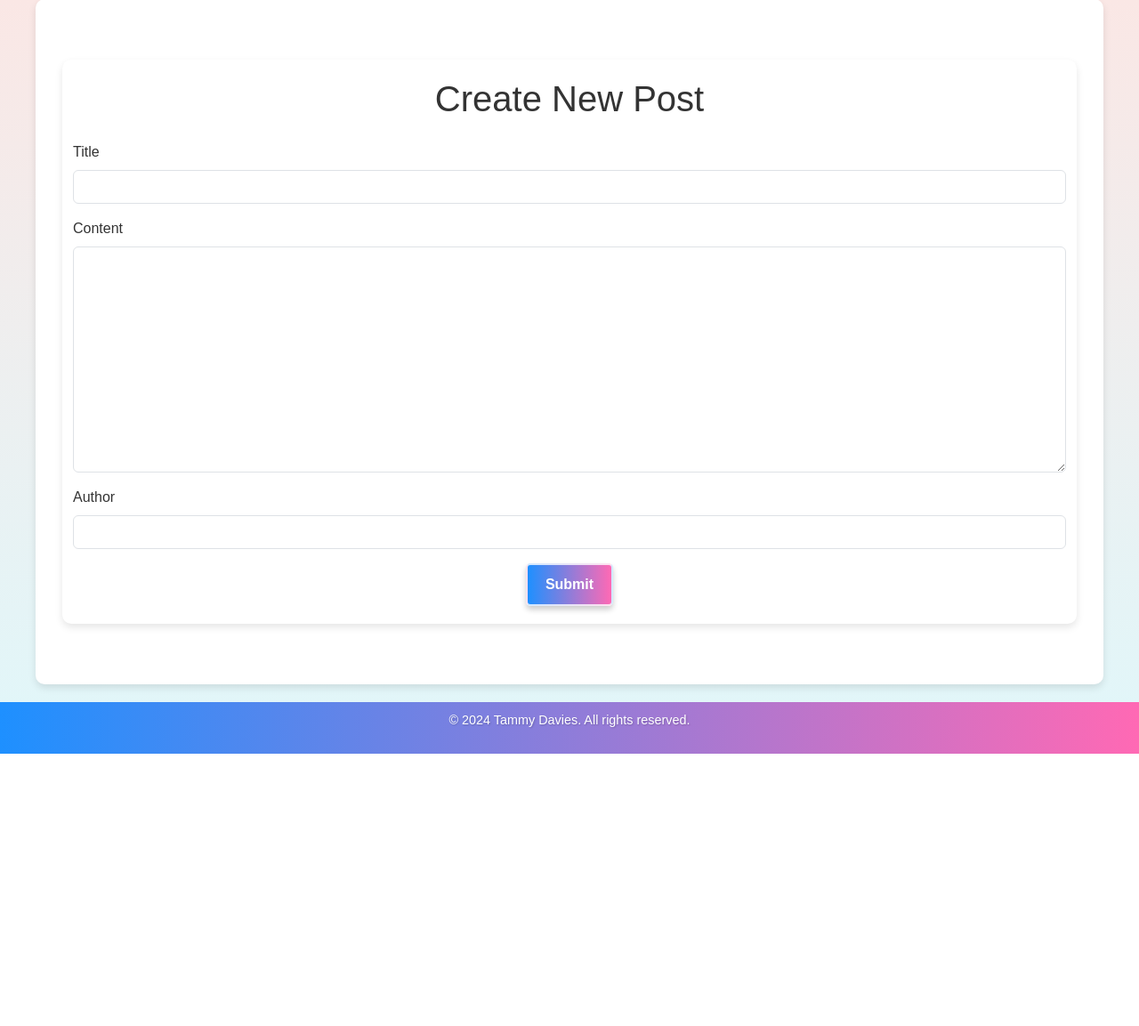
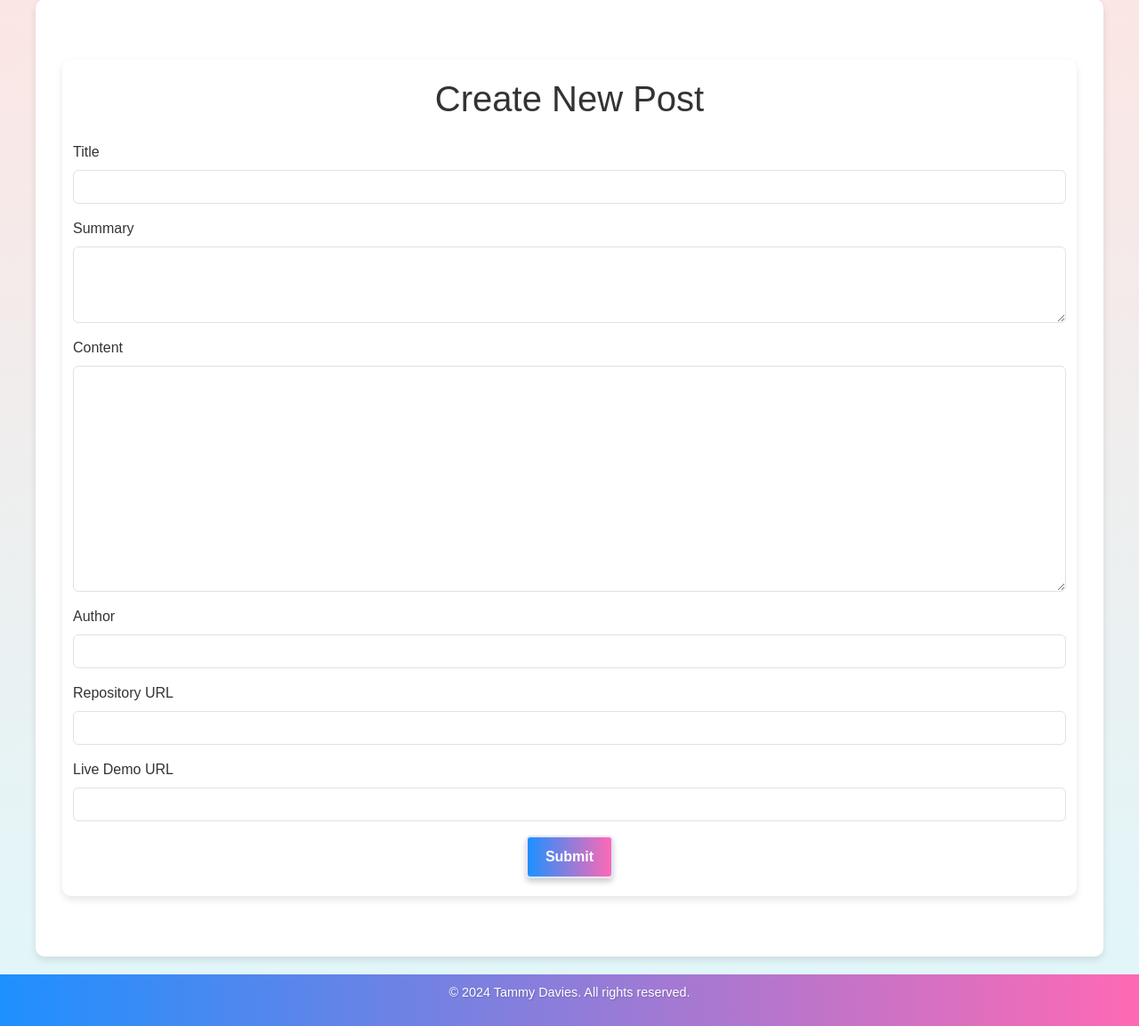
Before and after one commit to tsdavies/tsotterbrook-website, a Flask app: page /blog/new in a window 1280 px wide. Shown: the part 159-1312 px from the top of the page at 89% size. Before the commit the page ends 1006 px from the top, so only its background shows below. Run offline with Flask 3, Linux system fonts and the light colour scheme.

Commit message:
feat: add new tiles for blog and new fields

```diff
--- a/app/forms.py
+++ b/app/forms.py
@@ -1,3 +1,7 @@
+from wtforms import StringField, TextAreaField, SubmitField
+from wtforms.validators import DataRequired
+from wtforms.validators import DataRequired, Optional, URL, Regexp
+from wtforms import StringField, TextAreaField, URLField, SubmitField
 from flask_wtf import FlaskForm
 from wtforms import StringField, PasswordField, SubmitField
 from wtforms.validators import DataRequired, Email, EqualTo, Length
@@ -22,15 +26,24 @@ class RegisterForm(FlaskForm):
     ])
     submit = SubmitField('Register')
 
-from flask_wtf import FlaskForm
-from wtforms import StringField, TextAreaField, SubmitField
-from wtforms.validators import DataRequired
 
 class BlogPostForm(FlaskForm):
     title = StringField('Title', validators=[DataRequired()])
+    summary = TextAreaField('Summary', validators=[Optional()])
     content = TextAreaField('Content', validators=[DataRequired()])
     author = StringField('Author', validators=[DataRequired()])
+    repository_url = URLField('Repository URL', validators=[
+        Optional(),
+        URL(message="Enter a valid URL"),
+        Regexp(r'^(https:\/\/github\.com\/|https:\/\/gitlab\.com\/)',
+               message="Must be a valid GitHub or GitLab URL")
+    ])
+    live_demo_url = URLField('Live Demo URL', validators=[
+        Optional(),
+        URL(message="Enter a valid URL")
+    ])
     submit = SubmitField('Submit')
+
 
 class CommentForm(FlaskForm):
     content = TextAreaField('Comment', validators=[DataRequired()])
--- a/app/models.py
+++ b/app/models.py
@@ -17,6 +17,9 @@ class BlogPost(db.Model):
     content = db.Column(db.Text, nullable=False)
     timestamp = db.Column(db.DateTime, default=datetime.utcnow)
     author = db.Column(db.String(50), nullable=False)
+    summary = db.Column(db.String(255), nullable=True)
+    repository_url = db.Column(db.String(255), nullable=True)
+    live_demo_url = db.Column(db.String(255), nullable=True)
     comments = db.relationship(
         'Comment', backref='post', cascade="all, delete-orphan", lazy=True
     )
--- a/app/routes.py
+++ b/app/routes.py
@@ -112,8 +112,15 @@ def init_routes(app):
     def new_post():
         form = BlogPostForm()
         if form.validate_on_submit():
-            post = BlogPost(title=form.title.data,
-                            content=form.content.data, author=form.author.data)
+            # Include all fields from the form
+            post = BlogPost(
+                title=form.title.data,
+                content=form.content.data,
+                author=form.author.data,
+                summary=form.summary.data,
+                repository_url=form.repository_url.data,
+                live_demo_url=form.live_demo_url.data
+            )
             db.session.add(post)
             db.session.commit()
             flash('Post created!', 'success')
@@ -125,9 +132,13 @@ def init_routes(app):
         post = BlogPost.query.get_or_404(post_id)
         form = BlogPostForm(obj=post)
         if form.validate_on_submit():
+            # Update all fields
             post.title = form.title.data
             post.content = form.content.data
             post.author = form.author.data
+            post.summary = form.summary.data
+            post.repository_url = form.repository_url.data
+            post.live_demo_url = form.live_demo_url.data
             db.session.commit()
             flash('Post updated successfully!', 'success')
             return redirect(url_for('post_detail', post_id=post.id))
--- a/app/static/css/style.css
+++ b/app/static/css/style.css
@@ -279,3 +279,19 @@ header {
         font-size: 16px;
     }
 }
+
+.card-footer .iconify {
+  margin: 0 5px; /* Equivalent to mx-2 */
+}
+
+.card-footer .iconify[data-icon="mdi:github"] {
+  color: #4078c0; /* GitHub blue */
+}
+
+.card-footer .iconify[data-icon="mdi:web"] {
+  color: #4caf50; /* Green for live demo */
+}
+
+.card-footer .iconify[data-icon="mdi:information"] {
+  color: #f0ad4e; /* Amber for information */
+}
--- a/app/templates/layout.html
+++ b/app/templates/layout.html
@@ -9,6 +9,9 @@
       href="https://cdn.jsdelivr.net/npm/bootstrap@5.3.0-alpha3/dist/css/bootstrap.min.css"
       rel="stylesheet"
     />
+
+    <script src="https://code.iconify.design/2/2.2.1/iconify.min.js"></script>
+
     <!-- Custom Styles -->
     <link
       rel="stylesheet"
--- a/app/templates/new_post.html
+++ b/app/templates/new_post.html
@@ -19,6 +19,13 @@
       <div class="invalid-feedback">Please provide a title for the post.</div>
     </div>
 
+    <!-- Summary Field -->
+    <div class="mb-3">
+      {{ form.summary.label(class="form-label") }} {{
+      form.summary(class="form-control", rows=3) }}
+      <div class="invalid-feedback">Please provide a summary for the post.</div>
+    </div>
+
     <!-- Content Field -->
     <div class="mb-3">
       {{ form.content.label(class="form-label") }} {{
@@ -33,6 +40,20 @@
       <div class="invalid-feedback">Please provide the author's name.</div>
     </div>
 
+    <!-- Repository URL Field -->
+    <div class="mb-3">
+      {{ form.repository_url.label(class="form-label") }} {{
+      form.repository_url(class="form-control", size=50) }}
+      <div class="invalid-feedback">Please provide a valid repository URL.</div>
+    </div>
+
+    <!-- Live Demo URL Field -->
+    <div class="mb-3">
+      {{ form.live_demo_url.label(class="form-label") }} {{
+      form.live_demo_url(class="form-control", size=50) }}
+      <div class="invalid-feedback">Please provide a valid live demo URL.</div>
+    </div>
+
     <!-- Submit Button -->
     <div class="text-center">{{ form.submit(class="btn btn-primary") }}</div>
   </form>
```
Also changed, not shown: app/templates/blog.html (+53 -1 lines), migrations/versions/6727b62f496a_add_timestamp_column_to_blogpost.py (added, +32 -0 lines), instance/app.db.
